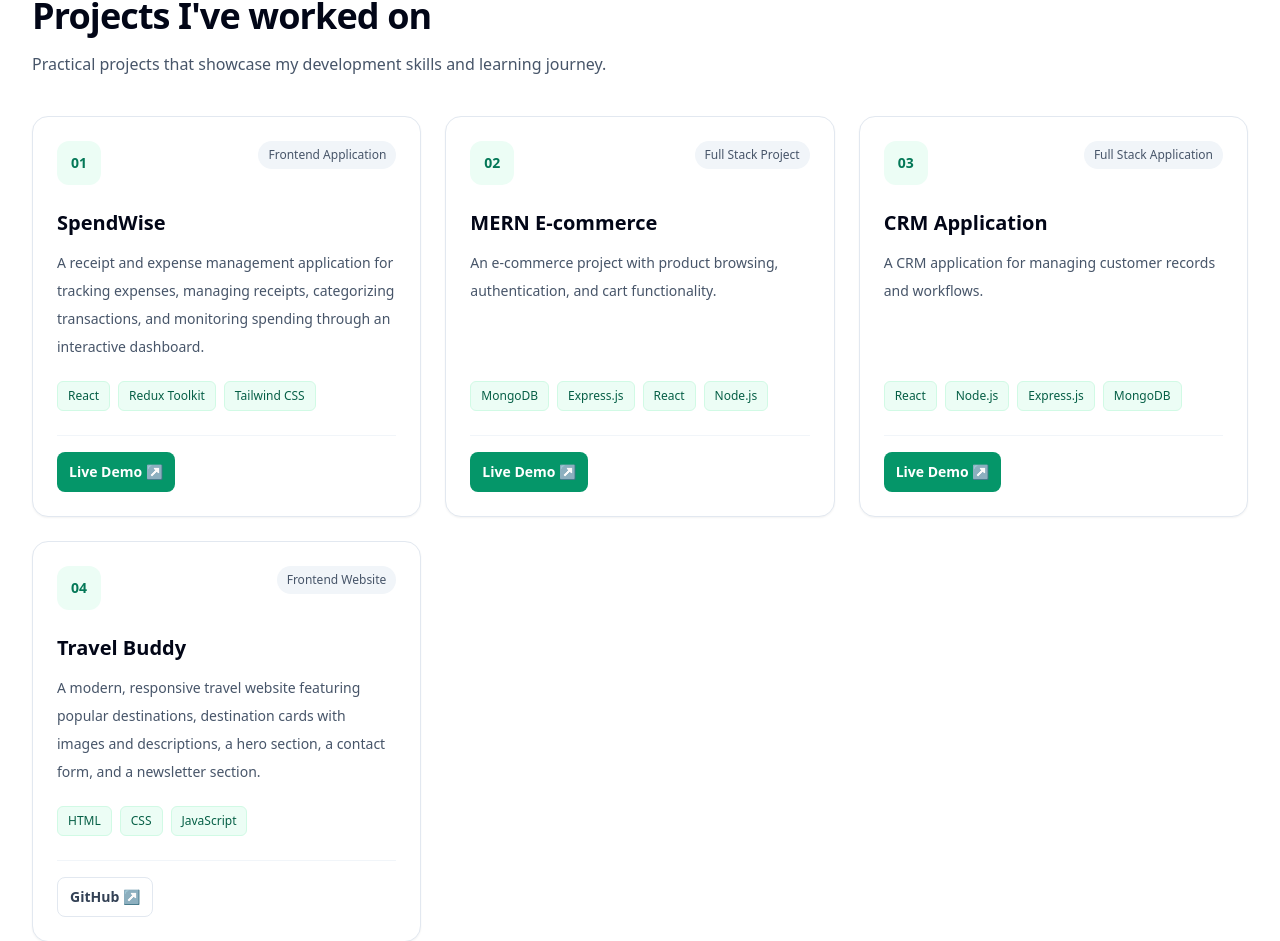
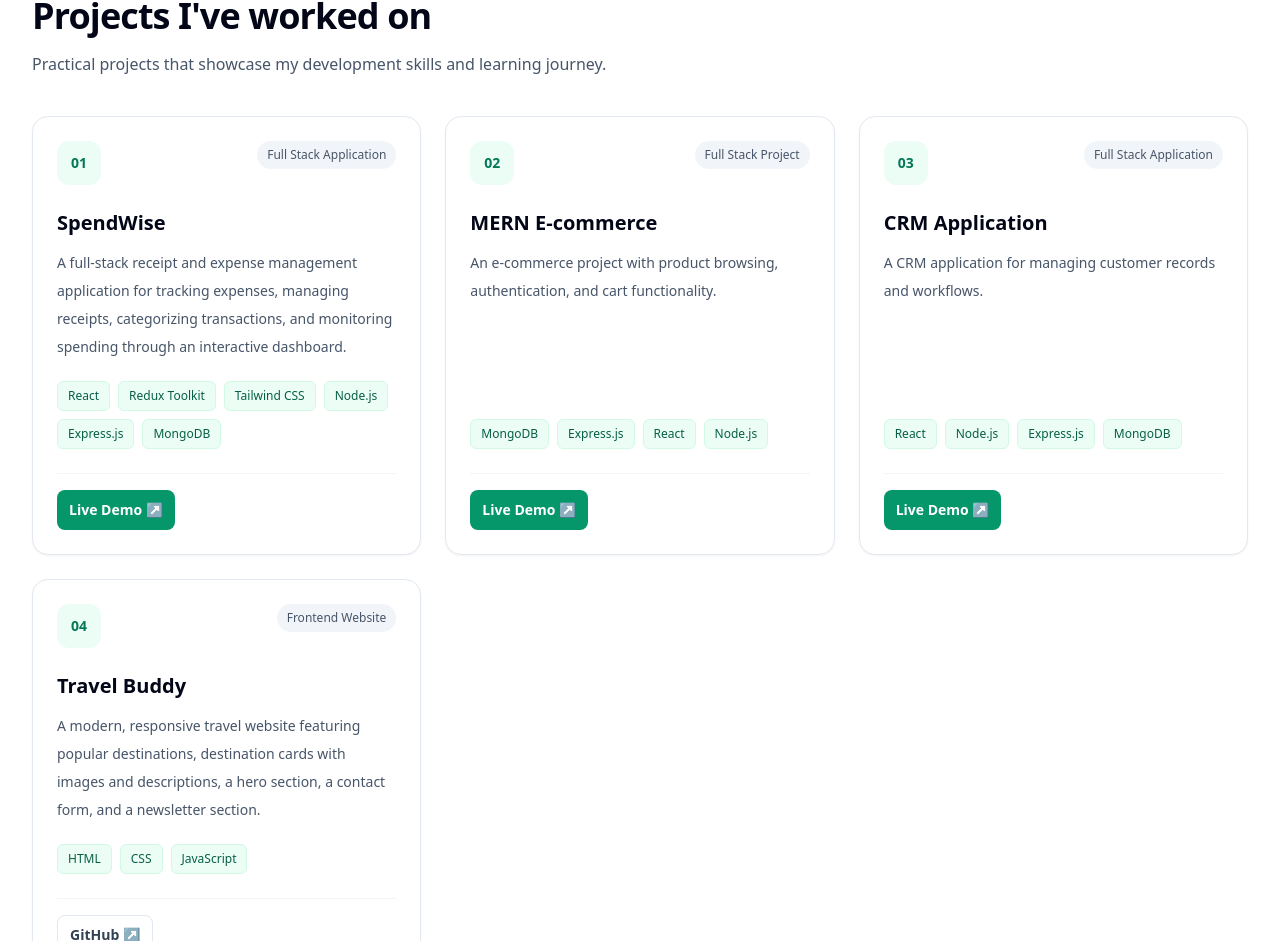
Before and after one commit to Thazu121/my-portfolio, a React (Vite) app: page / in a window 1280 px wide. Shown: the part 2135-3076 px from the top of the page. Built offline with nearby package versions, Linux system fonts and the light colour scheme; no server answers.

Commit message:
project explanation corrected

```diff
--- a/src/components/Projects.jsx
+++ b/src/components/Projects.jsx
@@ -1,15 +1,19 @@
 
 const projects = [
+
 {
   number: '01',
   title: 'SpendWise',
-    type: 'Frontend Application',
+  type: 'Full Stack Application',
   description:
-      'A receipt and expense management application for tracking expenses, managing receipts, categorizing transactions, and monitoring spending through an interactive dashboard.',
+    'A full-stack receipt and expense management application for tracking expenses, managing receipts, categorizing transactions, and monitoring spending through an interactive dashboard.',
   technologies: [
     'React',
     'Redux Toolkit',
     'Tailwind CSS',
+    'Node.js',
+    'Express.js',
+    'MongoDB',
   ],
     live: 'https://receipt-expense-manager.vercel.app/',
   },
```
Lines whose indentation alone changed are shown as unchanged.
